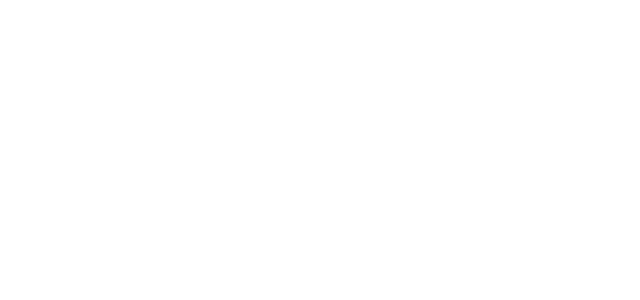
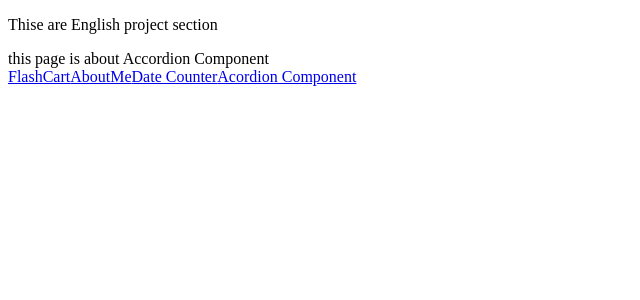
Before and after one commit to ImanSarfi/My-Big-Project, a React (Vite) app: page /english/accordionEng in a window 1280 px wide. Before the commit this address had no page. Shown: the top 300 px of the page, without its empty margins (0-640 px from the left). Built offline with nearby package versions, Linux system fonts and the light colour scheme.

Commit message:
add 4pages accordioeng, datecountereng, accordionfa, datecounterfa

```diff
--- a/src/App.jsx
+++ b/src/App.jsx
@@ -4,9 +4,12 @@
 import Title from './UI/Title';
 import AboutmeEng from './English/AboutMeEng/AboutmeEng';
 import FlashCartEng from './English/FlashCart/FlashCartEng';
-import AboutMeFa from "./Parsian/AboutMeFa/AboutMeFa";
-import FlashCartFa from "./Parsian/FlashCartFa/FlashCartFa";
-
+import AboutMeFa from './Parsian/AboutMeFa/AboutMeFa';
+import FlashCartFa from './Parsian/FlashCartFa/FlashCartFa';
+import DateCounterEng from './English/DateCounterEng/DateCounterEng';
+import AccordionEng from './English/AccordionEng/AccordionEng';
+import DateCounterFa from './Parsian/DateCounterFa/DateCounterFa';
+import AccordionFa from './Parsian/َAccordionFa/AccordionFa';
 
 function App() {
   return (
@@ -16,10 +19,14 @@
         <Route path="english" element={<English />}>
           <Route path="aboutmeEng" element={<AboutmeEng />} />
           <Route path="flashcartEng" element={<FlashCartEng />} />
+          <Route path="datecounterEng" element={<DateCounterEng />} />
+          <Route path="accordionEng" element={<AccordionEng />} />
         </Route>
         <Route path="parsian" element={<Parsian />}>
-          <Route path='AboutmeFa' element={<AboutMeFa/>}/>
-          <Route path='flashcartEng' element={<FlashCartFa/>}/>
+          <Route path="AboutmeFa" element={<AboutMeFa />} />
+          <Route path="flashcartEng" element={<FlashCartFa />} />
+          <Route path="datecounterFa" element={<DateCounterFa />} />
+          <Route path="accordionFa" element={<AccordionFa />} />
         </Route>
       </Routes>
     </BrowserRouter>
--- /dev/null
+++ b/src/English/AccordionEng/AccordionEng.jsx
@@ -0,0 +1,9 @@
+function AccordionEng() {
+    return (
+        <div>
+           this page is about Accordion Component
+        </div>
+    )
+}
+
+export default AccordionEng
--- /dev/null
+++ b/src/English/DateCounterEng/DateCounterEng.jsx
@@ -0,0 +1,9 @@
+function DateCounterEng() {
+    return (
+        <div>
+            this page is about DateCounter
+        </div>
+    )
+}
+
+export default DateCounterEng
--- a/src/English/English.jsx
+++ b/src/English/English.jsx
@@ -1,12 +1,14 @@
-import { NavLink, Outlet } from "react-router-dom";
+import { NavLink, Outlet } from 'react-router-dom';
 
 function English() {
   return (
     <div>
       <p>Thise are English project section</p>
-      <Outlet/>
+      <Outlet />
       <NavLink to="/english/flashcartEng">FlashCart</NavLink>
       <NavLink to="/english/aboutmeEng">AboutMe</NavLink>
+      <NavLink to="/english/datecounterEng">Date Counter</NavLink>
+      <NavLink to="/english/accordionEng">Acordion Component</NavLink>
     </div>
   );
 }
--- /dev/null
+++ b/src/Parsian/DateCounterFa/DateCounterFa.jsx
@@ -0,0 +1,9 @@
+function DateCounterFa() {
+    return (
+        <div>
+            این صفحه در مورد تاریخ شمار است
+        </div>
+    )
+}
+
+export default DateCounterFa
--- a/src/Parsian/Parsian.jsx
+++ b/src/Parsian/Parsian.jsx
@@ -7,6 +7,8 @@
       <Outlet />
       <NavLink to="/parsian/AboutmeFa"> درباره ما</NavLink>
       <NavLink to="/parsian/flashcartEng"> فلش کارت</NavLink>
+      <NavLink to="/parsian/datecounterFa">روز شمار</NavLink>
+      <NavLink to="/parsian/accordionFa">کامپوننت آکاردیون</NavLink>
     </div>
   );
 }
--- /dev/null
+++ b/src/Parsian/َAccordionFa/AccordionFa.jsx
@@ -0,0 +1,9 @@
+function AccordionFa() {
+    return (
+        <div>
+            این صفحه یک مینی پرژه در مورد آکاردیون است.
+        </div>
+    )
+}
+
+export default AccordionFa
```
